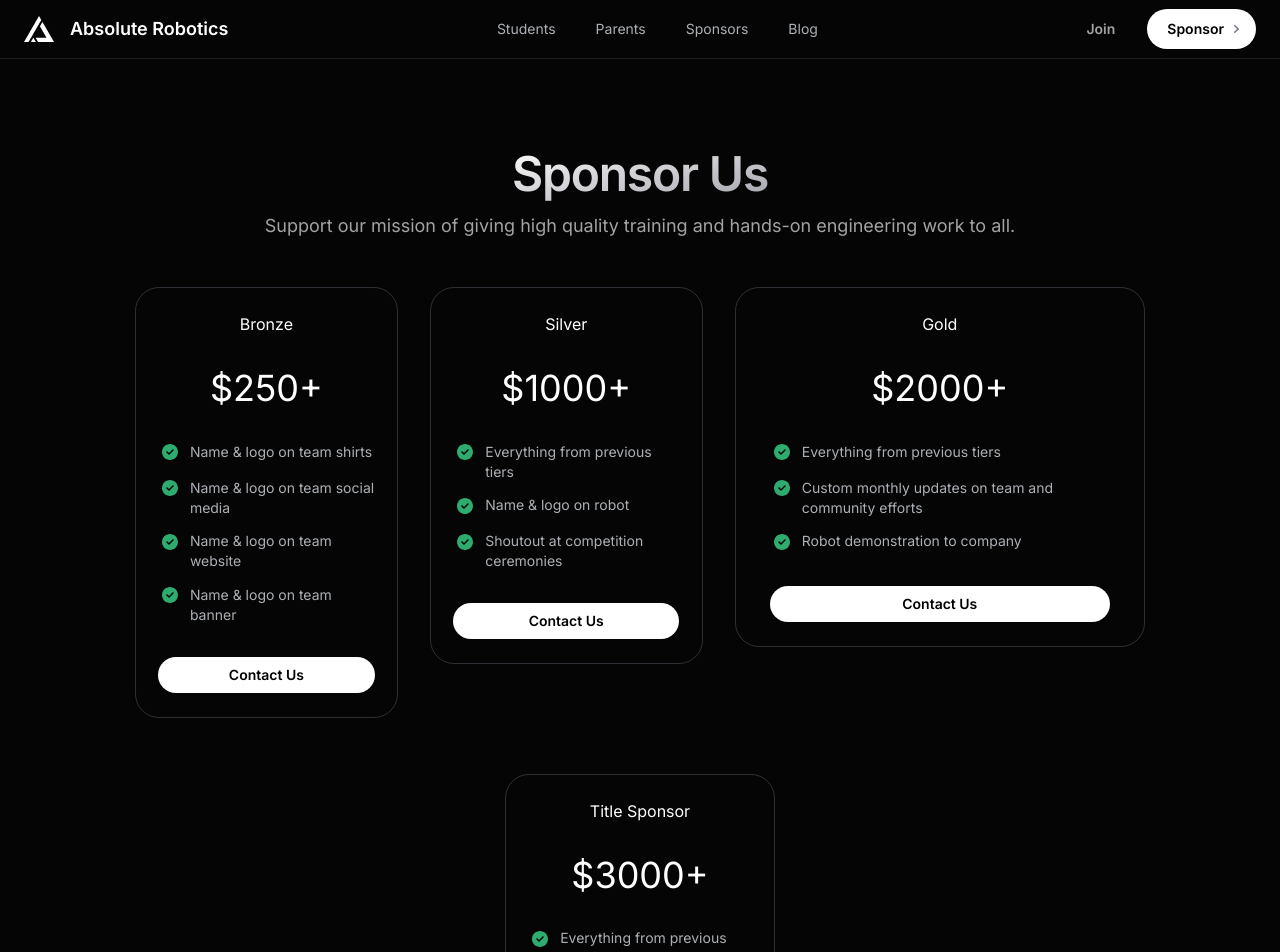
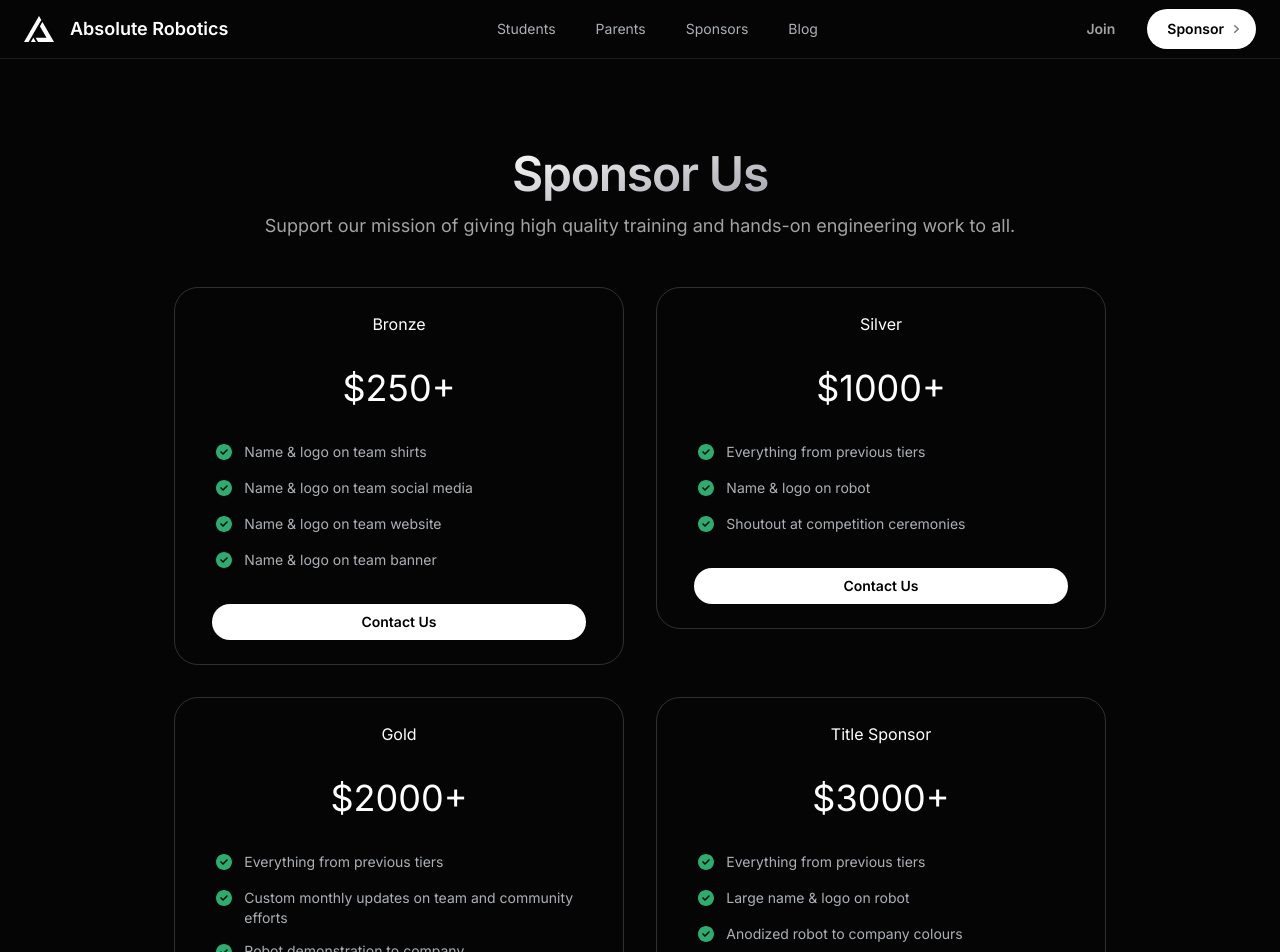
Before and after one commit to benceruleanlu/Team-Website, a Next.js app: page /sponsor in a window 1280 px wide. Shown: the top 952 px of the page. Built offline with nearby package versions, Linux system fonts and the light colour scheme.

Commit message:
fix: edge case with 3 col 2 row

```diff
--- a/app/sponsor/page.tsx
+++ b/app/sponsor/page.tsx
@@ -18,8 +18,8 @@ export default function Sponsor() {
           engineering work to all.
         </p>
       </div>
-      <div className="mx-auto flex h-max w-11/12 flex-wrap justify-center gap-x-8 gap-y-8">
-        <div className="mb-6 w-max rounded-3xl border border-[#d6ebfd30] text-center">
+      <div className="mx-auto flex h-max w-11/12 grid-cols-2 flex-wrap justify-center gap-x-8 gap-y-8 max-w-5xl">
+        <div className="w-full rounded-3xl border border-[#d6ebfd30] text-center md:w-[300px] lg:w-[450px] md:w-[400px]">
           <p className="mb-8 mt-6">Bronze</p>
           <p className="mb-8 text-4xl">$250+</p>
           <ul className="mx-auto w-10/12 space-y-3 text-sm text-[#f1f7feb5]">
@@ -94,7 +94,7 @@ export default function Sponsor() {
             </div>
           </Link>
         </div>
-        <div className="4mb-6 h-max w-max rounded-3xl border border-[#d6ebfd30] text-center">
+        <div className="h-max w-full rounded-3xl border border-[#d6ebfd30] text-center md:w-[300px] lg:w-[450px] md:w-[400px]">
           <p className="mb-8 mt-6">Silver</p>
           <p className="mb-8 text-4xl">$1000+</p>
           <ul className="mx-auto w-10/12 space-y-3 text-sm text-[#f1f7feb5]">
@@ -153,7 +153,7 @@ export default function Sponsor() {
             </div>
           </Link>
         </div>
-        <div className="mb-6 h-max w-max rounded-3xl border border-[#d6ebfd30] text-center">
+        <div className="h-max w-full rounded-3xl border border-[#d6ebfd30] text-center md:w-[300px] lg:w-[450px] md:w-[400px]">
           <p className="mb-8 mt-6">Gold</p>
           <p className="mb-8 text-4xl">$2000+</p>
           <ul className="mx-auto w-10/12 space-y-3 text-sm text-[#f1f7feb5]">
@@ -214,7 +214,7 @@ export default function Sponsor() {
             </div>
           </Link>
         </div>
-        <div className="mb-6 h-max w-max rounded-3xl border border-[#d6ebfd30] text-center">
+        <div className="h-max w-full rounded-3xl border border-[#d6ebfd30] text-center md:w-[300px] lg:w-[450px] md:w-[400px]">
           <p className="mb-8 mt-6">Title Sponsor</p>
           <p className="mb-8 text-4xl">$3000+</p>
           <ul className="mx-auto w-10/12 space-y-3 text-sm text-[#f1f7feb5]">
```
